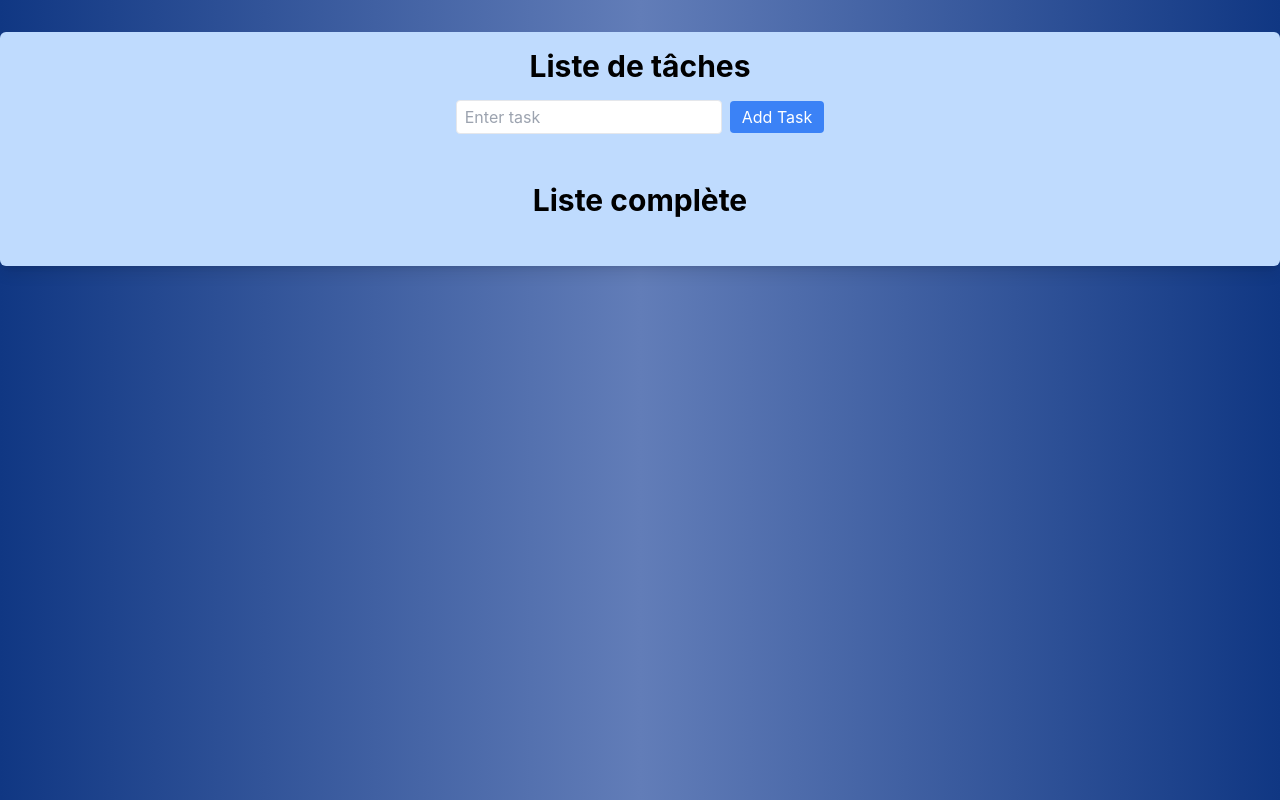
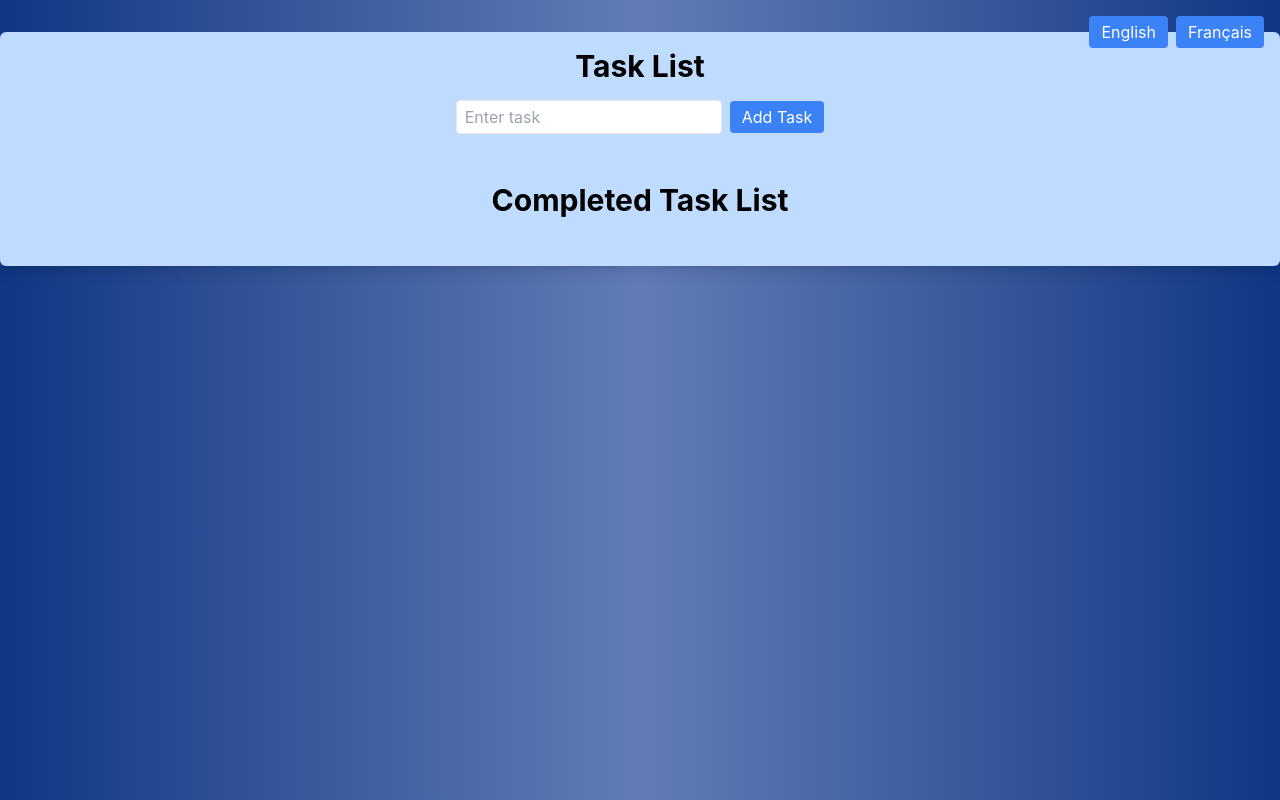
Before and after one commit to max-luong-fv/todo_list, a React (Create React App) app: page / in a window 1280 px wide. Built offline with nearby package versions, Linux system fonts and the light colour scheme.

Commit message:
languages en/fr

```diff
--- a/package.json
+++ b/package.json
@@ -6,8 +6,10 @@
     "@testing-library/jest-dom": "^5.17.0",
     "@testing-library/react": "^13.4.0",
     "@testing-library/user-event": "^13.5.0",
+    "i18next": "^23.8.1",
     "react": "^18.2.0",
     "react-dom": "^18.2.0",
+    "react-i18next": "^14.0.1",
     "react-scripts": "5.0.1",
     "tailwindcss": "^3.4.1",
     "web-vitals": "^2.1.4"
--- a/src/App.js
+++ b/src/App.js
@@ -2,10 +2,13 @@ import React, { useState } from 'react';
 import TaskList from './components/TaskList';
 import AddTaskForm from './components/AddTaskForm';
 import CompletedTaskList from './components/CompletedTaskList';
+import LanguageSwitcher from './components/LanguageSwitcher';
+import { useTranslation } from 'react-i18next';
 
 const App = () => {
   const [tasks, setTasks] = useState([]);
   const [completedTasks, setCompletedTasks] = useState([]);
+  const { t } = useTranslation();
 
   const addTask = (taskName) => {
     setTasks([...tasks, { id: Date.now(), name: taskName, completed: false }]);
@@ -35,9 +38,6 @@ const App = () => {
     });
   };
 
-
-
-
   const deleteTask = (taskId) => {
     setTasks((prevTasks) => prevTasks.filter((task) => task.id !== taskId));
     setCompletedTasks((prevCompletedTasks) => prevCompletedTasks.filter((task) => task.id !== taskId));
@@ -46,7 +46,8 @@ const App = () => {
   return (
     <div className="container mx-auto mt-8 p-4 bg-blue-200 rounded-md shadow-lg flex flex-col items-center justify-center">
 
-      <h1 className="text-3xl font-bold mb-4">Liste de tâches</h1>
+
+      <h1 className="text-3xl font-bold mb-4">{t('taskList')}</h1>
 
       <AddTaskForm onAddTask={addTask} />
       <TaskList tasks={tasks} onToggle={toggleTask} onDelete={deleteTask} />
@@ -54,6 +55,7 @@ const App = () => {
 
       <CompletedTaskList tasks={completedTasks} onDelete={deleteTask}/>
 
+      <LanguageSwitcher />
     </div>
   );
 };
--- a/src/components/AddTaskForm.js
+++ b/src/components/AddTaskForm.js
@@ -1,8 +1,9 @@
 import React, { useState } from 'react';
+import { useTranslation } from 'react-i18next';
 
 const AddTaskForm = ({ onAddTask }) => {
   const [newTask, setNewTask] = useState('');
-
+  const { t } = useTranslation();
   const handleInputChange = (e) => {
     setNewTask(e.target.value);
   };
@@ -18,13 +19,13 @@ const AddTaskForm = ({ onAddTask }) => {
     <div className="flex items-center space-x-2">
       <input
         type="text"
-        placeholder="Enter task"
+        placeholder={t('addTaskPlaceholder')}
         value={newTask}
         onChange={handleInputChange}
         className="border rounded px-2 py-1"
       />
       <button onClick={handleAddTask} className="bg-blue-500 text-white px-3 py-1 rounded">
-        Add Task
+      {t('addTaskButton')}
       </button>
     </div>
   );
--- a/src/components/CompletedTaskList.js
+++ b/src/components/CompletedTaskList.js
@@ -1,11 +1,13 @@
 import React from 'react';
 import TaskItem from './TaskItem';
+import { useTranslation } from 'react-i18next';
 
 const CompletedTaskList = ({ tasks, onToggle, onDelete }) => {
+    const { t } = useTranslation();
 
     return (
         <div className="container mx-auto mt-8 p-4 rounded-md flex flex-col items-center justify-center">
-            <h1 className='text-3xl font-bold mb-4'>Liste complète</h1>
+            <h1 className='text-3xl font-bold mb-4'>{t('completedTaskList')}</h1>
             <div>
             <ul className="space-y-2 ">
                 {tasks.map((task ) => (
--- /dev/null
+++ b/src/components/LanguageSwitcher.js
@@ -0,0 +1,23 @@
+import React from 'react';
+import { useTranslation } from 'react-i18next';
+
+const LanguageSwitcher = () => {
+  const { i18n } = useTranslation();
+
+  const changeLanguage = (lng) => {
+    i18n.changeLanguage(lng);
+  };
+
+  return (
+    <div className="absolute top-0 right-0 mt-4 mr-4">
+      <button onClick={() => changeLanguage('en')}
+        className="bg-blue-500 text-white px-3 py-1 rounded mr-2"
+      >English</button>
+      <button onClick={() => changeLanguage('fr')}
+        className="bg-blue-500 text-white px-3 py-1 rounded"
+      >Français</button>
+    </div>
+  );
+};
+
+export default LanguageSwitcher;
--- a/src/components/TaskList.js
+++ b/src/components/TaskList.js
@@ -3,7 +3,8 @@ import TaskItem from './TaskItem';
 
 const TaskList = ({ tasks, onToggle, onDelete }) => {
   return (
-    <div className="flex items-center justify-center">
+    <div className="flex items-center justify-center relative">
+
       <ul className="space-y-2">
         {tasks.map((task) => (
           <TaskItem
--- a/src/index.js
+++ b/src/index.js
@@ -3,11 +3,26 @@ import ReactDOM from 'react-dom/client';
 import './index.css';
 import App from './App';
 import reportWebVitals from './reportWebVitals';
+import { I18nextProvider } from 'react-i18next';
+import i18n from 'i18next';
 
-const root = ReactDOM.createRoot(document.getElementById('root'));
-root.render(
+import enTranslation from './locales/en.json';
+import frTranslation from './locales/fr.json';
+
+i18n.init({
+  interpolation: { escapeValue: false }, // React already does escaping
+  lng: 'en', // Default language
+  resources: {
+    en: { translation: enTranslation },
+    fr: { translation: frTranslation },
+  },
+});
+
+ReactDOM.createRoot(document.getElementById('root')).render(
   <React.StrictMode>
-    <App />
+    <I18nextProvider i18n={i18n}>
+      <App />
+    </I18nextProvider>
   </React.StrictMode>
 );
 
--- /dev/null
+++ b/src/locales/en.json
@@ -0,0 +1,7 @@
+{
+    "title": "Task List",
+    "addTaskButton": "Add Task",
+    "taskList": "Task List",
+    "completedTaskList": "Completed Task List",
+    "addTaskPlaceholder": "Enter task"
+  }
--- /dev/null
+++ b/src/locales/fr.json
@@ -0,0 +1,8 @@
+{
+    "title": "Liste de tâches",
+    "addTaskButton": "Ajouter une tâche",
+    "taskList": "Liste de tâches",
+    "completedTaskList": "Liste de tâches complétées",
+    "addTaskPlaceholder": "Entrer une tâche"
+
+  }
```
Also changed, not shown: 1 other file (tests, documents, lock files or other folders).
